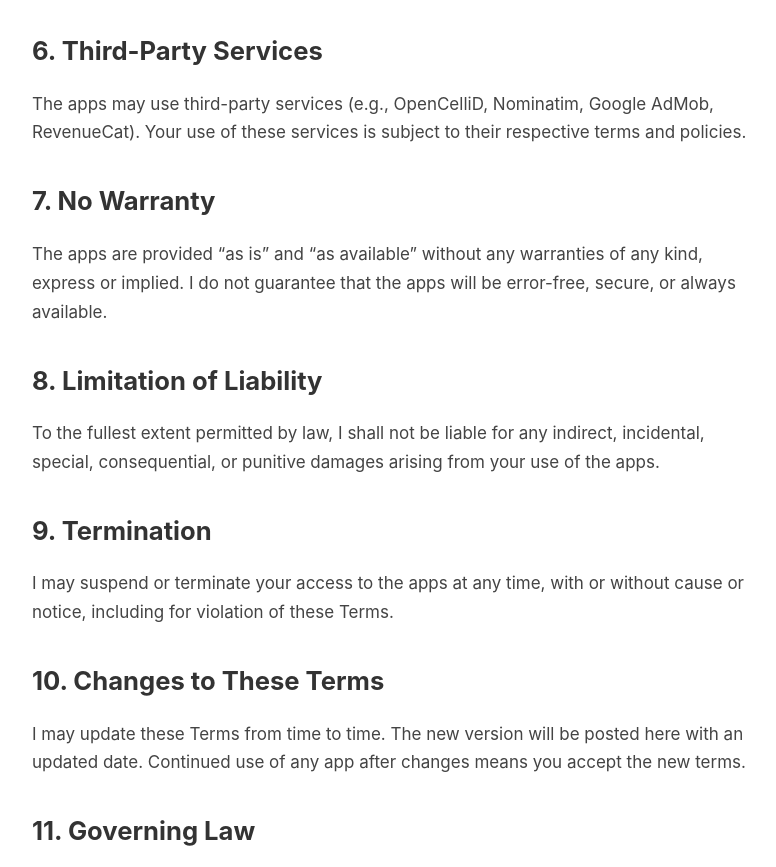
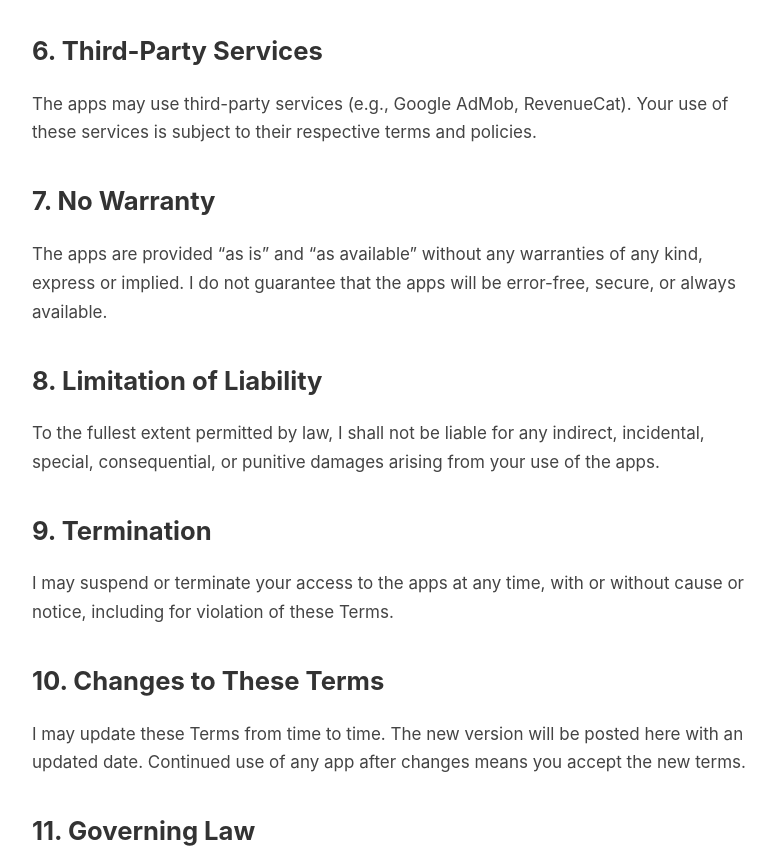
Before and after one commit to jayeshdddhanesha-wq/app-terms, a plain HTML site: page index.html in a window 1280 px wide. Shown: the part 1499-2366 px from the top of the page, without its empty margins (248-1024 px from the left). Drawn offline with Linux system fonts and the light colour scheme.

Commit message:
index.html

```diff
--- a/index.html
+++ b/index.html
@@ -91,7 +91,7 @@
         <p>All text, images, code, designs, and other content in the apps are owned by Jayesh Dhanesha or licensed partners. You may not reproduce, distribute, or use any content outside the apps without written permission.</p>
 
         <h2>6. Third-Party Services</h2>
-        <p>The apps may use third-party services (e.g., OpenCelliD, Nominatim, Google AdMob, RevenueCat). Your use of these services is subject to their respective terms and policies.</p>
+        <p>The apps may use third-party services (e.g., Google AdMob, RevenueCat). Your use of these services is subject to their respective terms and policies.</p>
 
         <h2>7. No Warranty</h2>
         <p>The apps are provided “as is” and “as available” without any warranties of any kind, express or implied. I do not guarantee that the apps will be error-free, secure, or always available.</p>
```
